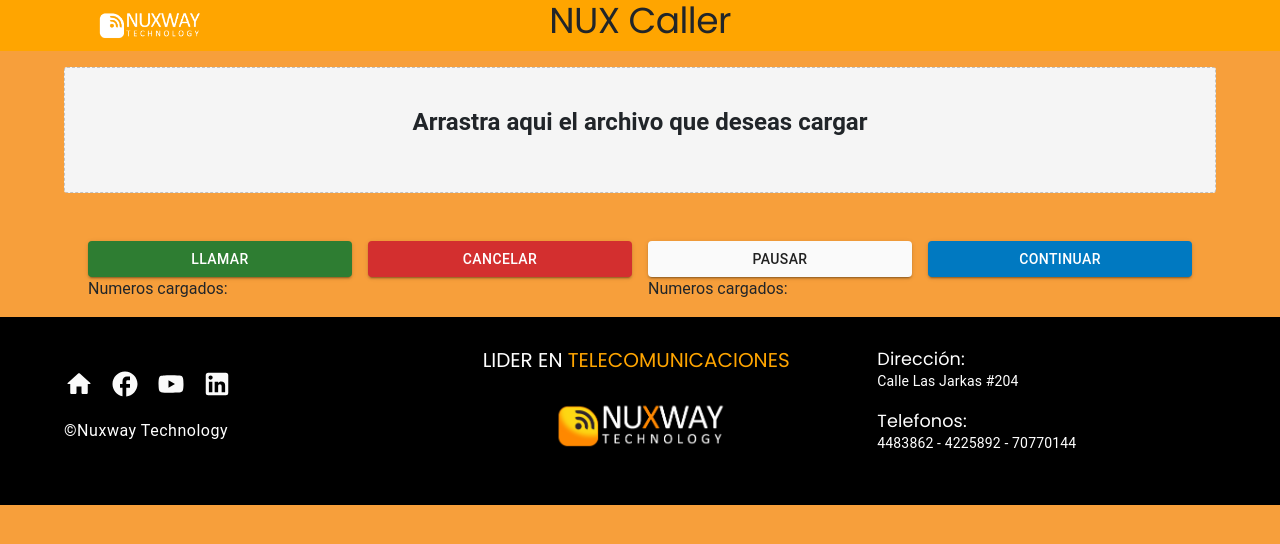
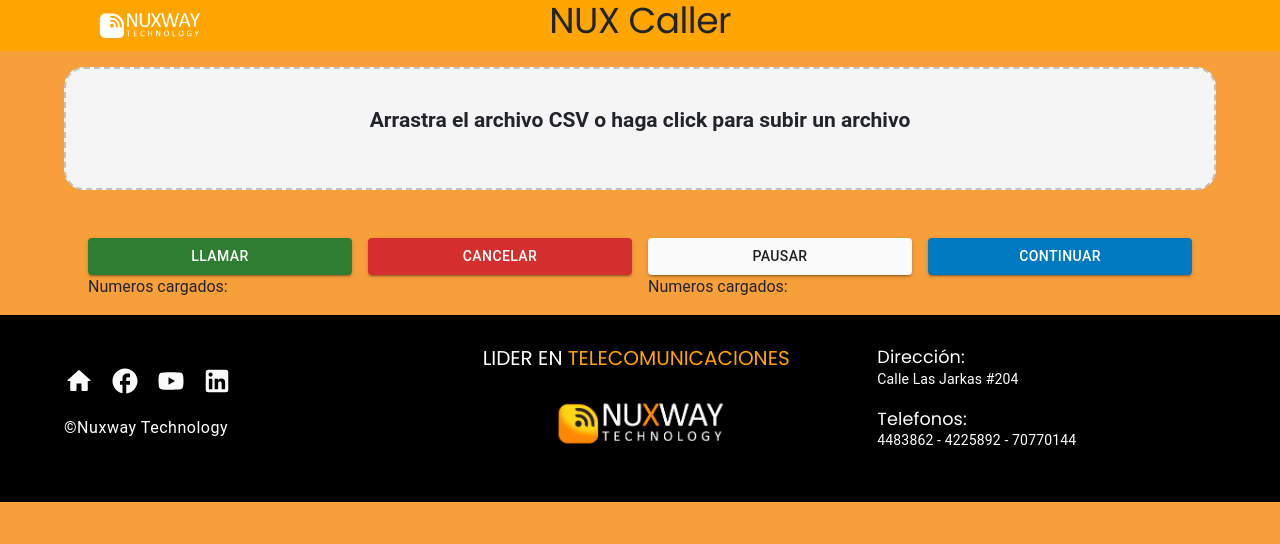
Before and after one commit to GGRNUX/NUXCaller, a React (Create React App) app: page /callService in a window 1280 px wide. Shown: the top 544 px of the page. Built offline with nearby package versions, Linux system fonts and the light colour scheme.

Commit message:
changed styles

```diff
--- a/src/assets/css/App.css
+++ b/src/assets/css/App.css
@@ -6,18 +6,18 @@
 
 .fileDrop {
   background: #f5f5f5;
-  border: 1px dashed #c2c2c2;
-  border-radius: 3px;
+  border-collapse: separate;
+  border: 2px dashed #c2c2c2;
+  border-radius: 20px;
   text-align: center;
   padding: 36px;
-  font-family: "Roboto", sans-serif;
-  font-size: 24px;
+  font-size: 21px;
   font-weight: 600;
 }
 
 .fileDrop:hover {
   background: rgb(194, 243, 194);
-  border: 1px dashed #333;
+  border: 2px dashed #333;
 }
 .App-logo {
   height: 40vmin;
--- a/src/components/CallService.jsx
+++ b/src/components/CallService.jsx
@@ -111,7 +111,7 @@
       <Container maxWidth="lg">
         <div className="fileDrop" {...getRootProps()}>
           <input {...getInputProps()} /> {/*Campo para recibir el archivo csv.*/}
-          <p>Arrastra aqui el archivo que deseas cargar</p>
+          <p>Arrastra el archivo CSV o haga click para subir un archivo</p>
         </div>
 
         <br />
```
